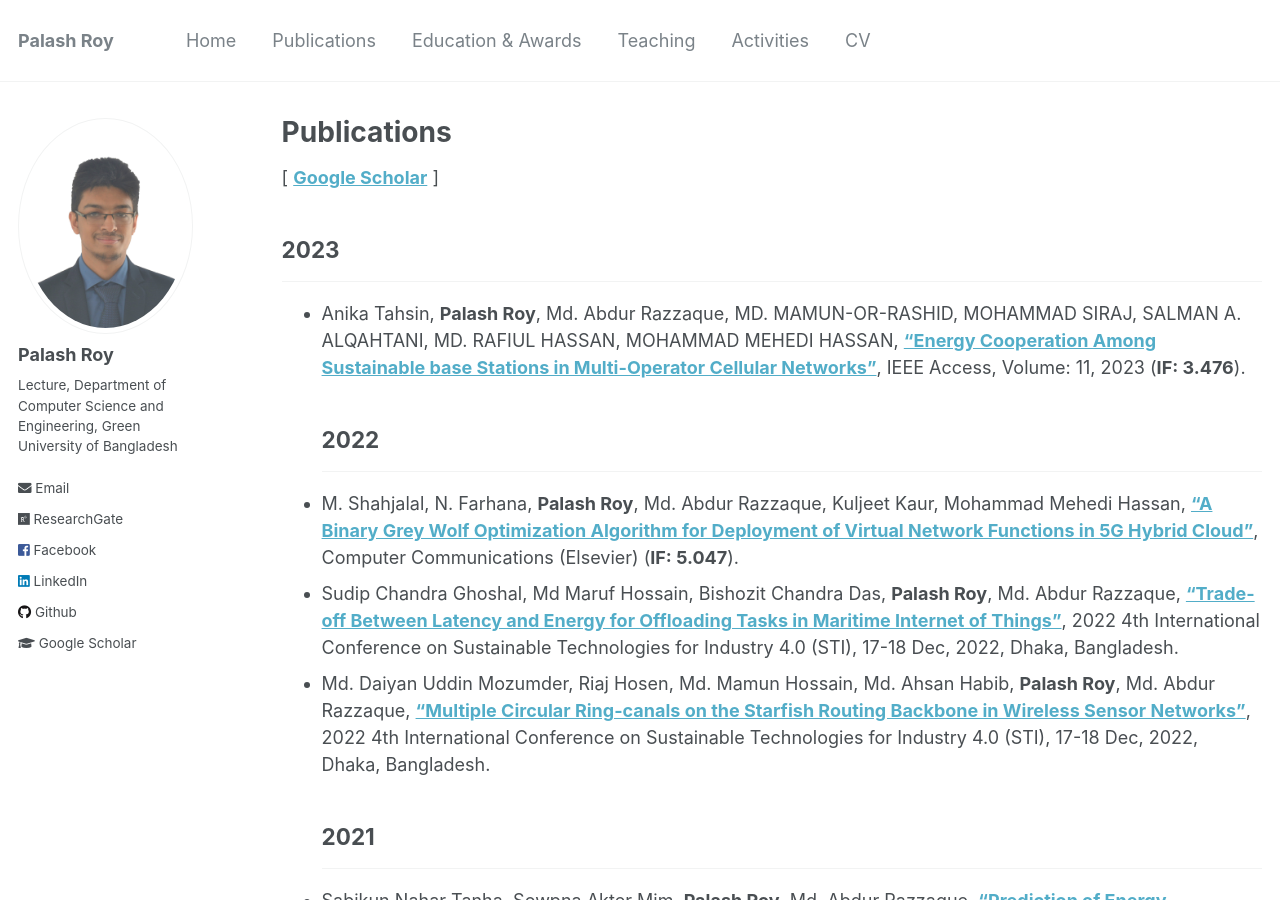
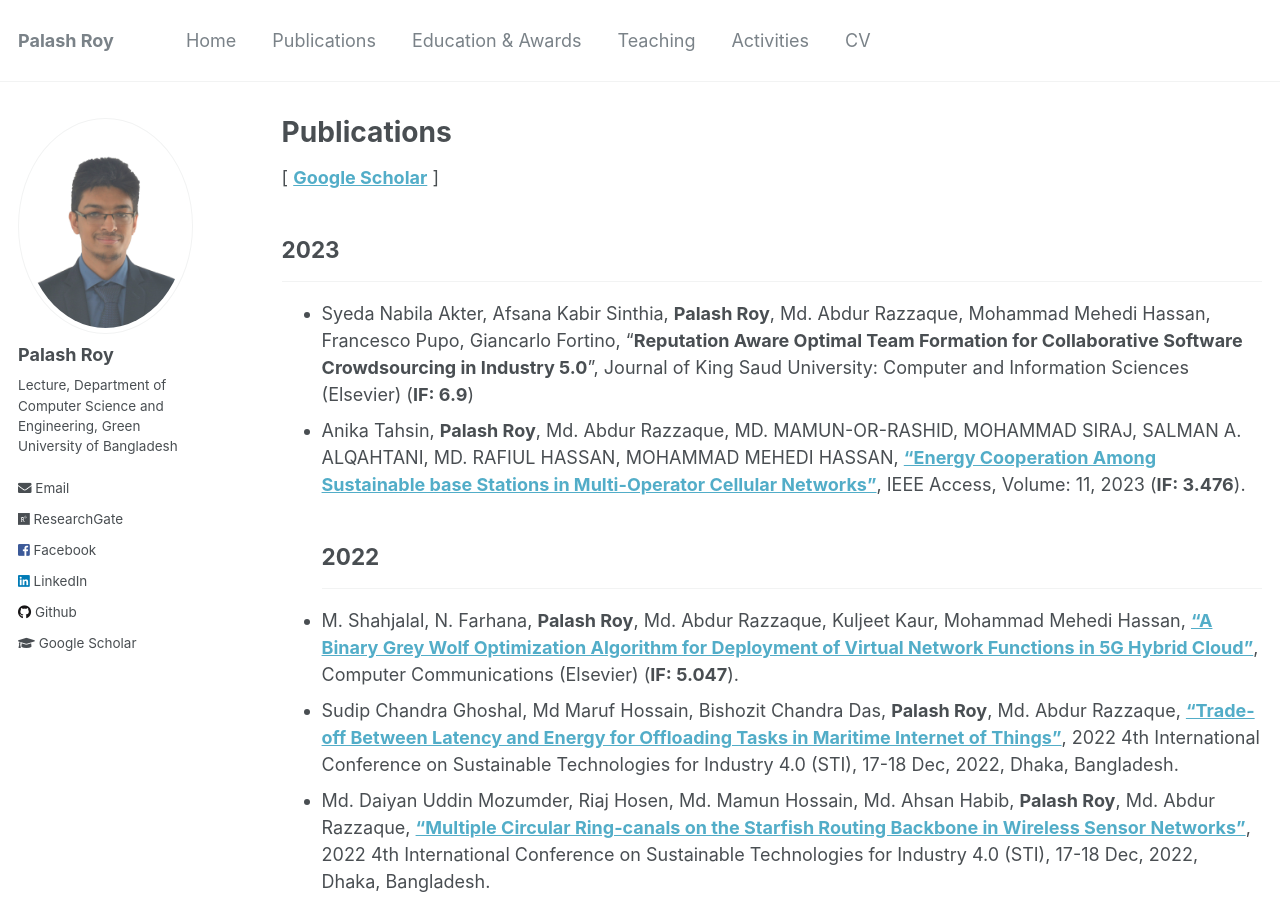
Before and after one commit to PalashRoy975/PalashRoy975.github.io, a Jekyll site: the page built from _pages/publications.md, in a window 1280 px wide and 900 px high. Built offline with Jekyll 4.4.1, drawn with Linux system fonts in a browser that asks for light colours.

Commit message:
Update publications.md

```diff
--- a/_pages/publications.md
+++ b/_pages/publications.md
@@ -8,6 +8,7 @@ author_profile: true
 [ [**Google Scholar**](https://scholar.google.com/citations?user=6YbqlUkAAAAJ&hl=en&authuser=1) ]
 ## 2023
 -----------
+* Syeda Nabila Akter, Afsana Kabir Sinthia, **Palash Roy**, Md. Abdur Razzaque, Mohammad Mehedi Hassan, Francesco Pupo, Giancarlo Fortino, "**Reputation Aware Optimal Team Formation for Collaborative Software Crowdsourcing in Industry 5.0**", Journal of King Saud University: Computer and Information Sciences (Elsevier) (**IF: 6.9**)
 * Anika Tahsin, **Palash Roy**, Md. Abdur Razzaque, MD. MAMUN-OR-RASHID, MOHAMMAD SIRAJ, SALMAN A. ALQAHTANI, MD. RAFIUL HASSAN, MOHAMMAD MEHEDI HASSAN, [**"Energy Cooperation Among Sustainable base Stations in Multi-Operator Cellular Networks"**](https://ieeexplore.ieee.org/document/10049573), IEEE Access, Volume: 11, 2023 (**IF: 3.476**).
 ## 2022
 -----------
```
